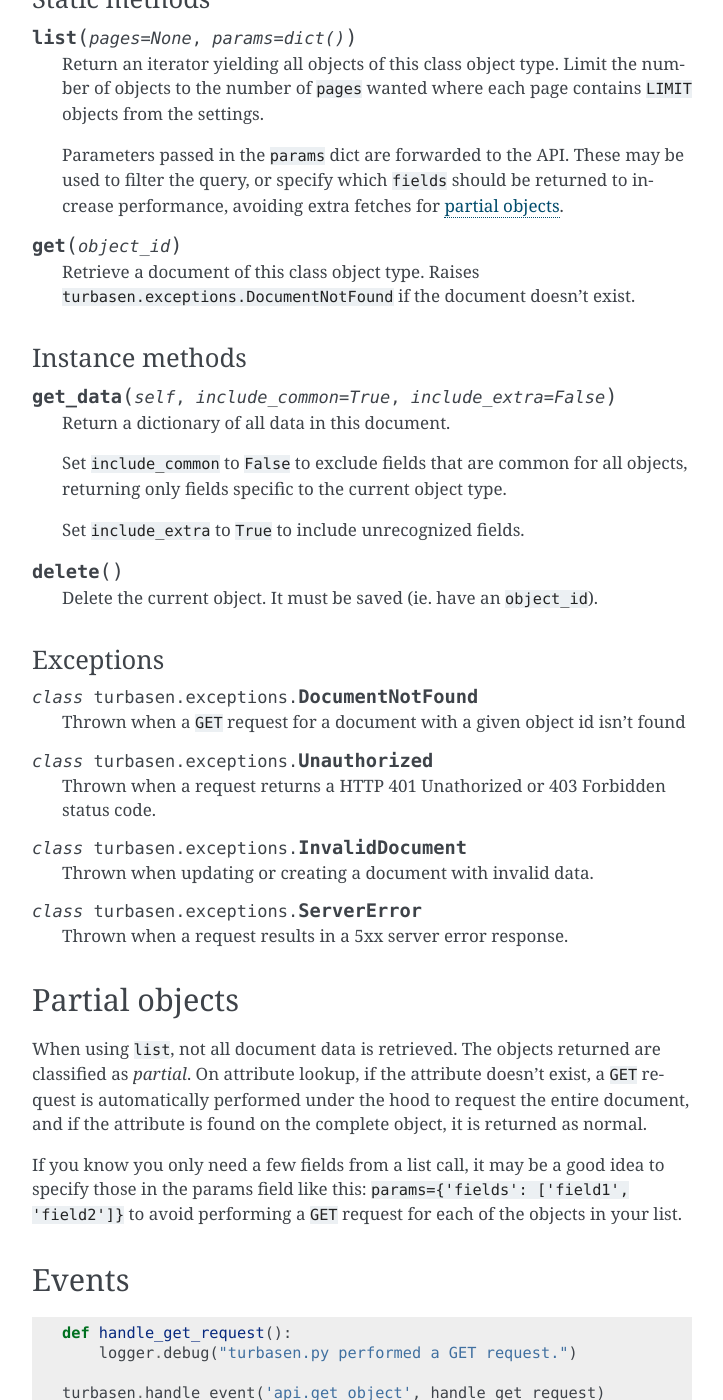
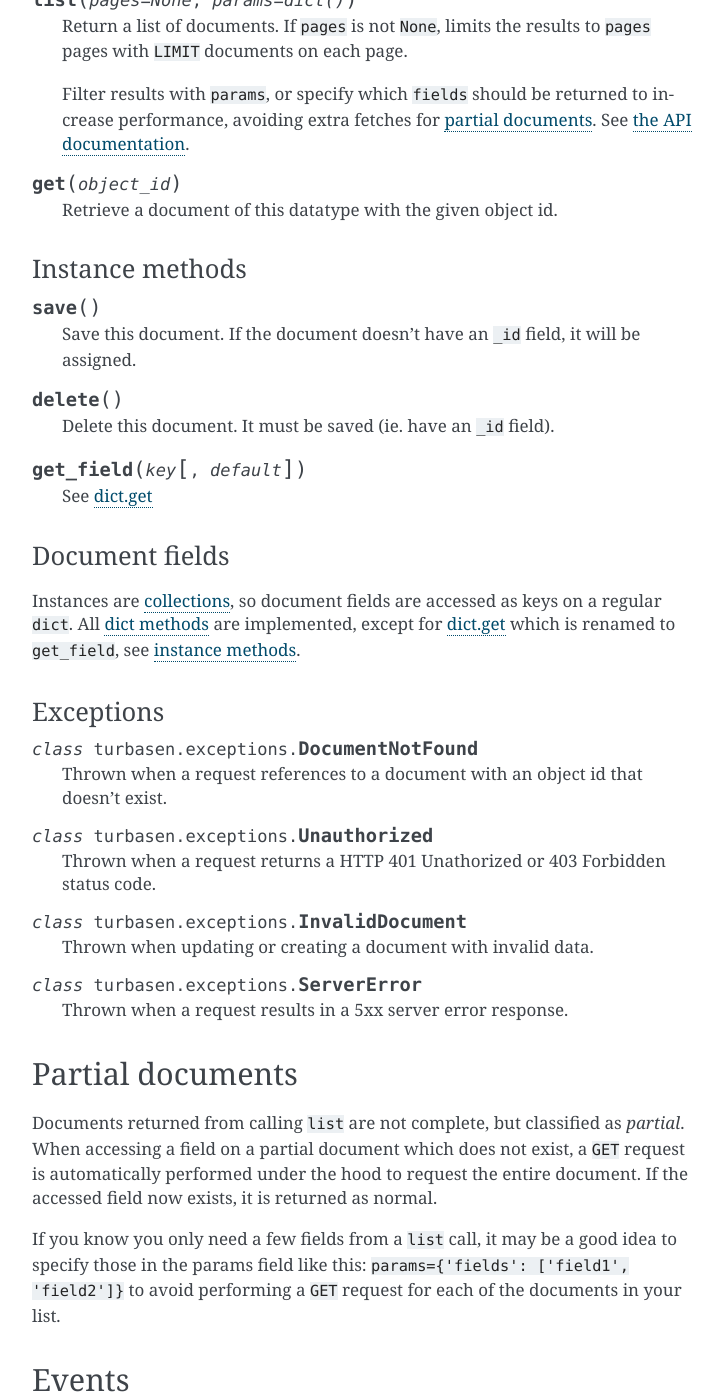
Before and after one commit to Turbasen/turbasen.py, a Sphinx documentation site: the page built from docs/index.rst, in a window 1280 px wide and 1400 px high, scrolled down 2911 px. Shown: the whole window, without its empty margins (388-1111 px from the left). Built offline with Sphinx 7.4.7, drawn with Linux system fonts in a browser that asks for light colours; some of the changed text lies outside the part shown.

Commit message:
Update documentation

```diff
--- a/docs/index.rst
+++ b/docs/index.rst
@@ -6,10 +6,19 @@
 turbasen.py
 =============================
 
-Python client for `Nasjonal Turbase <http://www.nasjonalturbase.no/>`_.
+Python client for `Nasjonal Turbase <http://www.nasjonalturbase.no/>`_,
+featuring:
 
-This client is opinionated about data fields and unrecognized fields require
-explicit handling if wanted.
+- :ref:`Object model for all datatypes <datatypes>`
+- :ref:`Container API on instances to access document fields (dict-like)
+  <document-fields>`
+- :ref:`Exceptions abstract away HTTP status codes <exceptions>`
+- :ref:`Automatic iteration over paginated list queries <static-methods>`
+- :ref:`Handling partial documents returned from list queries
+  <partial-documents>`
+- :ref:`ETag handling with refresh on expiry <settings>`
+- :ref:`Client caching <settings>`
+- :ref:`Event triggers <events>`
 
 Installation
 -----------------------------
@@ -58,7 +70,7 @@
   API endpoint. Set to ``https://dev.nasjonalturbase.no`` for development.
 
 ``LIMIT = 20``
-  Objects returned per page. API hard max limit is currently 50. Note that
+  Documents returned per page. API hard max limit is currently 50. Note that
   setting this to a low number when the use case is to retrieve all documents is
   inefficient.
 
@@ -75,61 +87,55 @@
   normally be high.
 
 ``ETAG_CACHE_PERIOD = 60 * 60``
-  Number of seconds to ignore ``Etag`` checks and use local cache blindly.
+  Number of seconds to ignore ``ETag`` checks and use local cache blindly.
 
 ``API_KEY = os.environ.get('API_KEY', '')``
-  API key is currently required for access.
+  Get your API key at
+  `Nasjonal Turbase Developer <https://developer.nasjonalturbase.no/>`_.
 
 
 
-Usage
+Example usage
 -----------------------------
+
+Initialization:
 
 .. code-block:: python
 
-  # Initialization
   import turbasen
   turbasen.configure(LIMIT=3, ENDPOINT='https://dev.nasjonalturbase.no')
 
-  # Lookup partial documents
-  turbasen.Sted.list(pages=1)
-  # [<Sted: 546b36a511f41a9c00c0d4d9 (partial): En liten hytte>,
-  #  <Sted: 546a051011f41a9c00c0d4cc (partial): Snøhulen>,
-  #  <Sted: 555f1f4206b9ce06003405c5 (partial): Strømfoss>]
+List documents, with some parameter filters:
 
-  # Add filter parameters
-  turbasen.Sted.list(pages=1, params={'tags': 'Hytte'})
+.. code-block:: python
+
+  turbasen.Sted.list(pages=1, params={
+    'tilbyder': 'DNT',
+    'status': 'Offentlig',
+    'tags': 'Hytte',
+  })
+
   # [<Sted: 52407fb375049e561500027d (partial): Øvre Grue>,
   #  <Sted: 52407fb375049e561500035a (partial): Ravnastua fjellstue>,
   #  <Sted: 52407fb375049e5615000356 (partial): Lahpoluoppal>]
 
-  # Get single document
+Get single document:
+
+.. code-block:: python
+
   sted = turbasen.Sted.get('546b36a511f41a9c00c0d4d9')
   # <Sted: 546b36a511f41a9c00c0d4d9: En liten hytte>
-  sted.geojson
-  # {
-  #  'coordinates': [8.2912015914917, 60.12502756386393],
-  #  'type': 'Point'
-  # }
-  len(sted.get_data().keys())
-  # 12
 
-  # Save document
-  sted.save()
+  sted['navn']
+  # En liten hytte
 
-  # Unrecognized fields are discarded by default and require
-  # explicit handling explicitly if wanted
-  len(sted.get_data(include_extra=True).keys())
-  # 13
-  {
-      k: v
-      for k, v in s.get_data(include_extra=True).items()
-      if k not in s.get_data()
-  }
-  # {'unknown_key': 'foo'}
-  sted.save(include_extra=True)
+  len(sted)
+  # 17
 
-  # Create and delete document
+Create and delete document:
+
+.. code-block:: python
+
   sted = turbasen.Sted(
       lisens='Privat',
       status='Kladd',
@@ -137,60 +143,79 @@
       beskrivelse='Testcabin',
       tags=['Hytte'],
   )
+
   sted.save()
-  # Turbasen POST warning: {
-  #   'resource': 'Document',
+  # API warning: {
+  #   'code': 'missing_field',
   #   'field': 'navngiving',
-  #   'code': 'missing_field',
+  #   'resource': 'Document'
   # }
+
   sted.delete()
 
 
 API
 -----------------------------
 
+.. _static-methods:
+
 Static methods
 ^^^^^^^^^^^^^^^^^^^^^^^^^^^^^
 
 .. py:function:: list(pages=None, params=dict())
 
-   Return an iterator yielding all objects of this class object type. Limit the
-   number of objects to the number of ``pages`` wanted where each page contains
-   ``LIMIT`` objects from the settings.
+   Return a list of documents. If ``pages`` is not ``None``, limits the results
+   to ``pages`` pages with ``LIMIT`` documents on each page.
 
-   Parameters passed in the ``params`` dict are forwarded to the API. These may
-   be used to filter the query, or specify which ``fields`` should be returned
-   to increase performance, avoiding extra fetches for
-   :ref:`partial objects <partial-objects>`.
+   Filter results with ``params``, or specify which ``fields`` should be
+   returned to increase performance, avoiding extra fetches for
+   :ref:`partial documents <partial-documents>`. See
+   `the API documentation <http://www.nasjonalturbase.no/api/>`_.
 
 .. py:function:: get(object_id)
 
-  Retrieve a document of this class object type. Raises
-  ``turbasen.exceptions.DocumentNotFound`` if the document doesn't exist.
+  Retrieve a document of this datatype with the given object id.
+
+.. _instance-methods:
 
 Instance methods
 ^^^^^^^^^^^^^^^^^^^^^^^^^^^^^
 
-.. py:function:: get_data(self, include_common=True, include_extra=False)
+.. py:function:: save()
 
-  Return a dictionary of all data in this document.
-
-  Set ``include_common`` to ``False`` to exclude fields that are common for all
-  objects, returning only fields specific to the current object type.
-
-  Set ``include_extra`` to ``True`` to include unrecognized fields.
+  Save this document. If the document doesn't have an ``_id`` field, it will be
+  assigned.
 
 .. py:function:: delete()
 
-  Delete the current object. It must be saved (ie. have an ``object_id``).
+  Delete this document. It must be saved (ie. have an ``_id`` field).
+
+.. py:function:: get_field(key[, default])
+
+  See `dict.get <https://docs.python.org/3/library/stdtypes.html?#dict.get>`_
+
+.. _document-fields:
+
+Document fields
+^^^^^^^^^^^^^^^^^^^^^^^^^^^^^
+
+Instances are
+`collections <https://docs.python.org/3/library/collections.html>`_, so document
+fields are accessed as keys on a regular ``dict``. All
+`dict methods <https://docs.python.org/3/library/stdtypes.html?#dict>`_ are
+implemented, except for
+`dict.get <https://docs.python.org/3/library/stdtypes.html?#dict.get>`_ which is
+renamed to ``get_field``, see :ref:`instance methods <instance-methods>`.
+
+.. _exceptions:
 
 Exceptions
 ^^^^^^^^^^^^^^^^^^^^^^^^^^^^^
 
 .. py:class:: turbasen.exceptions.DocumentNotFound
 
-  Thrown when a ``GET`` request for a document with a given object id isn't
-  found
+  Thrown when a request references to a document with an object id that doesn't
+  exist.
 
 .. py:class:: turbasen.exceptions.Unauthorized
 
@@ -205,21 +230,22 @@
 
   Thrown when a request results in a 5xx server error response.
 
-.. _partial-objects:
+.. _partial-documents:
 
-Partial objects
+Partial documents
 -----------------------------
 
-When using ``list``, not all document data is retrieved. The objects returned
-are classified as *partial*. On attribute lookup, if the attribute doesn't
-exist, a ``GET`` request is automatically performed under the hood to request
-the entire document, and if the attribute is found on the complete object, it is
-returned as normal.
+Documents returned from calling ``list`` are not complete, but classified as
+*partial*. When accessing a field on a partial document which does not exist,
+a ``GET`` request is automatically performed under the hood to request the
+entire document. If the accessed field now exists, it is returned as normal.
 
-If you know you only need a few fields from a list call, it may be a good idea
-to specify those in the params field like this:
+If you know you only need a few fields from a ``list`` call, it may be a good
+idea to specify those in the params field like this:
 ``params={'fields': ['field1', 'field2']}`` to avoid performing a ``GET``
-request for each of the objects in your list.
+request for each of the documents in your list.
+
+.. _events:
 
 Events
 -----------------------------
```
Also changed, not shown: other parts of docs/index.rst (+3 -0 lines).
